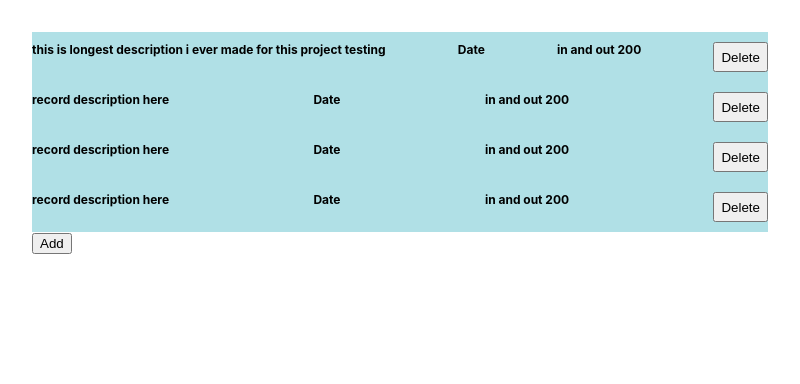
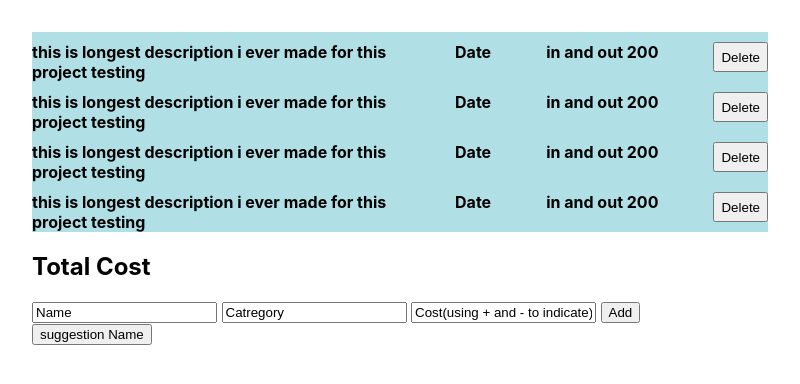
Before and after one commit to TrueFengTingGuo/Bookkeeping-App, an Electron app: page bookkeeper/src/index.html in a window 800 px wide. Drawn offline with Linux system fonts and the light colour scheme.

Commit message:
saving record to txt file

```diff
--- a/bookkeeper/src/index.html
+++ b/bookkeeper/src/index.html
@@ -4,6 +4,9 @@
     <meta charset="UTF-8">
     <title>Hello World!</title>
     <link rel="stylesheet" href="index.css">
+    <script defer src="render.js" ></script>
+
+
   </head>
   <body>
 
@@ -15,55 +18,62 @@
 
 
               <div class="single_record">
-                <h1 class="record_description" style="font-size:1.5vw;">this is longest description i ever made for this project testing</h1>
-                <h1 class="record_date" style="font-size:1.5vw;">Date</h1>
-                <h1 class="record_amount" style="font-size:1.5vw;">in and out 200</h1>
+                <h1 class="record_description" style="font-size:2vw;">this is longest description i ever made for this project testing</h1>
+                <h1 class="record_date" style="font-size:2vw;">Date</h1>
+                <h1 class="record_amount" style="font-size:2vw;">in and out 200</h1>
+                <button class="record_delete" id="Delete">Delete</button>
+             </div>
+
+
+             <div class="single_record">
+              <h1 class="record_description" style="font-size:2vw;">this is longest description i ever made for this project testing</h1>
+              <h1 class="record_date" style="font-size:2vw;">Date</h1>
+              <h1 class="record_amount" style="font-size:2vw;">in and out 200</h1>
               <button class="record_delete" id="Delete">Delete</button>
             </div>
 
             <div class="single_record">
-              <h1 class="record_description" style="font-size:1.5vw;">record description here</h1>
-              <h1 class="record_date" style="font-size:1.5vw;">Date</h1>
-              <h1 class="record_amount" style="font-size:1.5vw;">in and out 200</h1>
+              <h1 class="record_description" style="font-size:2vw;">this is longest description i ever made for this project testing</h1>
+              <h1 class="record_date" style="font-size:2vw;">Date</h1>
+              <h1 class="record_amount" style="font-size:2vw;">in and out 200</h1>
               <button class="record_delete" id="Delete">Delete</button>
             </div>
 
             <div class="single_record">
-                <h1 class="record_description" style="font-size:1.5vw;">record description here</h1>
-                <h1 class="record_date" style="font-size:1.5vw;">Date</h1>
-                <h1 class="record_amount" style="font-size:1.5vw;">in and out 200</h1>
+              <h1 class="record_description" style="font-size:2vw;">this is longest description i ever made for this project testing</h1>
+              <h1 class="record_date" style="font-size:2vw;">Date</h1>
+              <h1 class="record_amount" style="font-size:2vw;">in and out 200</h1>
               <button class="record_delete" id="Delete">Delete</button>
             </div>
 
             <div class="single_record">
-                <h1 class="record_description" style="font-size:1.5vw;">record description here</h1>
-                <h1 class="record_date" style="font-size:1.5vw;">Date</h1>
-                <h1 class="record_amount" style="font-size:1.5vw;">in and out 200</h1>
-                <button class="record_delete" id="Delete">Delete</button>
-              </div>
-
-              <div class="single_record">
-                <h1 class="record_description" style="font-size:1.5vw;">record description here</h1>
-                <h1 class="record_date" style="font-size:1.5vw;">Date</h1>
-                <h1 class="record_amount" style="font-size:1.5vw;">in and out 200</h1>
-                <button class="record_delete" id="Delete">Delete</button>
-              </div>
-
-              <div class="single_record">
-                <h1 class="record_description" style="font-size:1.5vw;">record description here</h1>
-                <h1 class="record_date" style="font-size:1.5vw;">Date</h1>
-                <h1 class="record_amount" style="font-size:1.5vw;">in and out 200</h1>
+              <h1 class="record_description" style="font-size:2vw;">this is longest description i ever made for this project testing</h1>
+              <h1 class="record_date" style="font-size:2vw;">Date</h1>
+              <h1 class="record_amount" style="font-size:2vw;">in and out 200</h1>
               <button class="record_delete" id="Delete">Delete</button>
             </div>
 
 
-            <div class="record_Total"></div>
 
 
           </div>
+
+
       </div>
     </section>
     <!--Start record-->
+
+
+
+    <section class="total cost">
+
+      <div class="record_Total">
+        <h1>Total Cost</h1>
+      </div>
+
+
+    </section>
+
 
 
     <!--Start Add New Record-->
@@ -72,21 +82,31 @@
 
         <!--Two text enter bar here, one for naming of the record and one for catregory of the record, and money number-->
         <div class="fillingSection">
-          <div class="namingBar"> </div>
-          <div class="categoryBar"> </div>
-          <div class="moneyBar"> </div>
+
+          <input type="text" id="namingBar" onfocus="this.value=''" value="Name">
+          <input type="text" id="categoryBar" onfocus="this.value=''" value="Catregory">
+          <input type="text" id="moneyBar" onfocus="this.value=''" value="Cost(using + and - to indicate)">
+           <!-- -->
+          <button id="addBtn">Add</button>
         </div>
+
+
+
 
         <!--It contains all record entered by user-->
         <div class="row"></div>
           <div class="suggestionContainer">
             <!--Start Add New Record here-->
+            <div class="suggestionBlock">
+
+              <button id="suggestionUseBtn">suggestion Name</button>
+
 
             </div>
           </div>
+        </div>
 
-        <!-- -->
-       <button id="add">Add</button>
+
 
       </div>
 
--- a/bookkeeper/src/index.js
+++ b/bookkeeper/src/index.js
@@ -1,5 +1,6 @@
 const { app, BrowserWindow } = require('electron');
 const path = require('path');
+
 
 // Handle creating/removing shortcuts on Windows when installing/uninstalling.
 if (require('electron-squirrel-startup')) { // eslint-disable-line global-require
@@ -11,6 +12,9 @@ const createWindow = () => {
   const mainWindow = new BrowserWindow({
     width: 800,
     height: 600,
+    webPreferences:{
+      nodeIntegration:true, // this can access node js directly in the code
+    }
   });
 
   // and load the index.html of the app.
--- /dev/null
+++ b/bookkeeper/src/render.js
@@ -0,0 +1,64 @@
+const addBtn = document.getElementById('addBtn');
+const namingBar = document.getElementById('namingBar');
+const categoryBar = document.getElementById('categoryBar');
+const moneyBar = document.getElementById('moneyBar');
+const { appendFile, readFile} = require('fs');
+const path = './Data/'
+
+window.onload = ()=>{
+
+
+    //adding quick searching for name of the record
+    namingBar.addEventListener('input',()=>{
+        giveSuggestionforRecordNaming(namingBar.value);
+
+    });
+
+    categoryBar.addEventListener('input',()=>{
+        giveSuggestionforCategoryNaming(categoryBar.value);
+
+    });
+
+};
+
+
+addBtn.onclick = e => {
+    saveRecordToFile("recordNaming",namingBar.value);
+    saveRecordToFile("categoryNaming",categoryBar.value);
+};
+
+
+//this function will put suggestions to the suggestionContainer div
+function giveSuggestionforRecordNaming(inputName){
+
+
+}
+
+
+
+//this function will put suggestions to the suggestionContainer div
+function giveSuggestionforCategoryNaming(inputName){
+
+
+}
+
+function saveRecordToFile(nameOfTheFile,content){
+
+
+
+    appendFile(path + `${nameOfTheFile}.txt`, `${content}\n`
+    , function (err) {
+        if (err) throw err;
+        console.log('Updated!');
+     });
+
+}
+
+//this function returns txt file data as an array
+async function readFile(fileName){
+    var textByLine;
+    fs.readFile(path + `${fileName}.txt`, function(err, data){
+        textByLine = data.split("\n");
+    });
+    return textByLine;
+}
```
Lines whose indentation alone changed are shown as unchanged.
